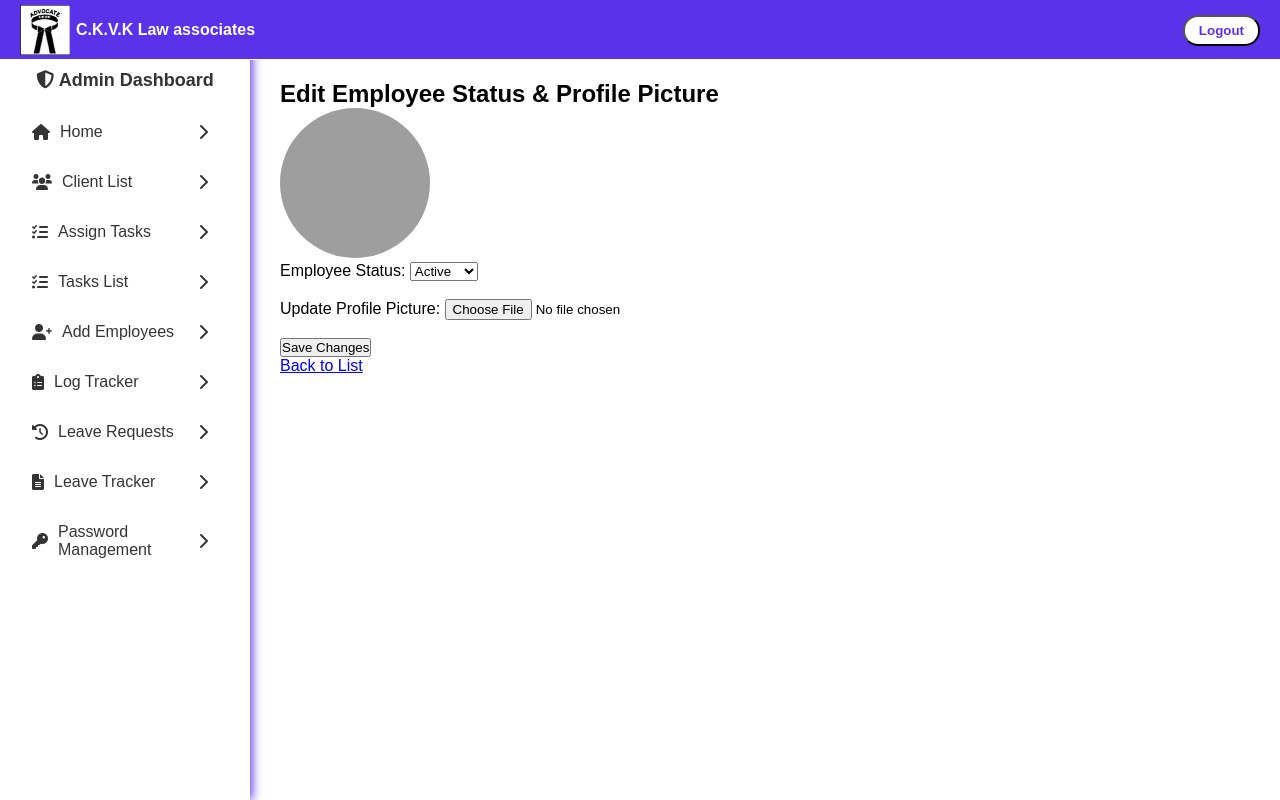
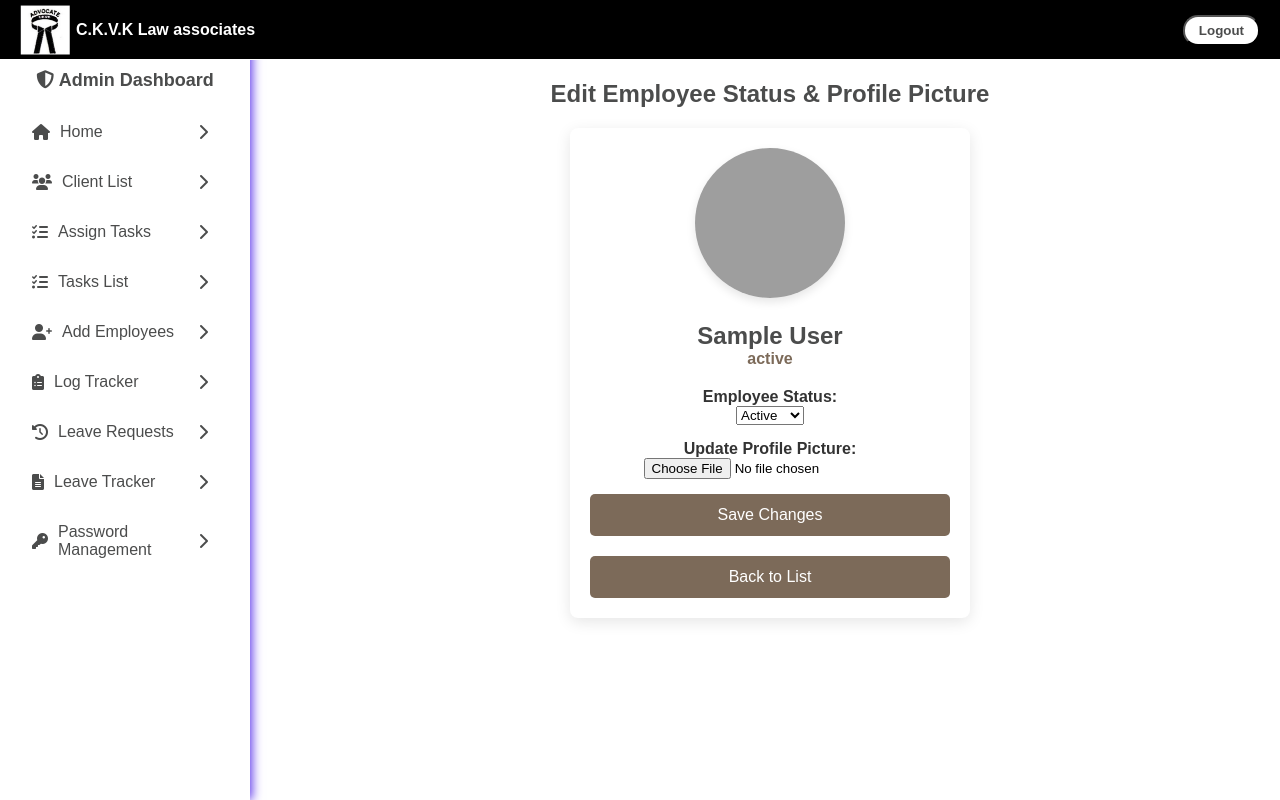
Before and after one commit to vinaykalwala/ClientKyc, a Django app: page /edit-status/1/ in a window 1280 px wide. Run offline with Django 5.2, Linux system fonts and the light colour scheme; the visitor is signed in with stand-in values (Sample User, id 1); data comes from the database, SQL or seed files in the repository; grey boxes are pictures that could not be loaded.

Commit message:
Design changes done

```diff
--- a/templates/edit_employee_status.html
+++ b/templates/edit_employee_status.html
@@ -1,23 +1,95 @@
 {% extends "base.html" %} {% block content %}
-<h2>Edit Employee Status & Profile Picture</h2>
 
-<!-- Display Current Profile Picture -->
-{% if user.profile_picture %}
-<img src="{{ user.profile_picture.url }}" alt="Profile Picture" style="width: 150px; height: 150px; border-radius: 50%;"> {% else %}
-<img src="/static/default_profile.png" alt="Default Profile Picture" style="width: 150px; height: 150px; border-radius: 50%;"> {% endif %}
+<style>
+    .profile-card {
+        max-width: 400px;
+        margin: auto;
+        background: #ffffff;
+        padding: 20px;
+        border-radius: 8px;
+        box-shadow: 0px 4px 15px rgba(0, 0, 0, 0.1);
+        text-align: center;
+    }
 
-<form method="POST" enctype="multipart/form-data">
-    {% csrf_token %}
+    .profile-picture {
+        width: 150px;
+        height: 150px;
+        border-radius: 50%;
+        box-shadow: 0px 4px 10px rgba(0, 0, 0, 0.1);
+        margin-bottom: 10px;
+    }
 
-    <label for="id_employee_status">Employee Status:</label> {{ form.employee_status }}
+    .profile-name {
+        color: #4B4C4C;
+        margin-top: 10px;
+        font-size: 1.5em;
+        font-weight: bold;
+    }
 
-    <br><br>
+    .profile-status {
+        color: #7C6A59;
+        font-weight: bold;
+        margin-bottom: 15px;
+    }
 
-    <label for="id_profile_picture">Update Profile Picture:</label> {{ form.profile_picture }}
+    .form-label {
+        font-weight: bold;
+        color: #333;
+        display: block;
+        margin-top: 10px;
+    }
 
-    <br><br>
+    .submit-btn, .back-link a {
+        background-color: #7C6A59;
+        color: white;
+        border: none;
+        padding: 12px 20px;
+        border-radius: 5px;
+        cursor: pointer;
+        font-size: 1em;
+        width: 100%;
+        text-align: center;
+        display: inline-block;
+        text-decoration: none;
+    }
 
-    <button type="submit">Save Changes</button>
-</form>
+    .submit-btn:hover, .back-link a:hover {
+        background-color: #5a4d3f;
+    }
 
-<a href="{% url 'user_list' %}">Back to List</a> {% endblock %}
+    .edit-form {
+        margin-top: 20px;
+    }
+</style>
+
+<h2 style="text-align: center; color: #4B4C4C; margin-bottom: 20px;">Edit Employee Status & Profile Picture</h2>
+
+<div class="profile-card">
+    {% if user.profile_picture %}
+    <img src="{{ user.profile_picture.url }}" alt="Profile Picture" class="profile-picture">
+    {% else %}
+    <img src="/static/default_profile.png" alt="Profile Picture" class="profile-picture">
+    {% endif %}
+
+    <h3 class="profile-name">{{ user.first_name }} {{ user.last_name }}</h3>
+    <p class="profile-status">{{ form.employee_status.value }}</p>
+
+    <!-- Edit Form -->
+    <form method="POST" enctype="multipart/form-data" class="edit-form">
+        {% csrf_token %}
+
+        <label for="id_employee_status" class="form-label">Employee Status:</label>
+        <div style="margin-bottom: 15px;">{{ form.employee_status }}</div>
+
+        <label for="id_profile_picture" class="form-label">Update Profile Picture:</label>
+        <div style="margin-bottom: 15px;">{{ form.profile_picture }}</div>
+
+        <button type="submit" class="submit-btn">Save Changes</button>
+        <div class="back-link" style="text-align: center; margin-top: 20px;">
+            <a href="{% url 'user_list' %}">Back to List</a>
+        </div>
+    </form>
+</div>
+
+
+{% endblock %}
--- a/templates/home.html
+++ b/templates/home.html
@@ -14,7 +14,7 @@
             display: flex;
             justify-content: space-between;
             align-items: center;
-            background: rgba(89, 50, 234, 1);
+            background: #000;
             color: white;
             padding: 10px 20px;
         }
@@ -26,7 +26,7 @@
             padding: 6px 14px;
             border-radius: 15px;
             font-weight: 600;
-            color: rgba(89, 50, 234, 1);
+            color: #4B4C4C;
             background-color: #fff;
             outline: none;
         }
@@ -72,7 +72,7 @@
             border-radius: 10px;
         }
         .title {
-            color: rgba(89, 50, 234, 1);
+            color: #4B4C4C;
         }
         p {
             font-size: 16px;
--- a/templates/includes/header.html
+++ b/templates/includes/header.html
@@ -16,7 +16,7 @@
             font-family: sans-serif;
             align-items: center;
             justify-content: space-between;
-            background: rgba(89, 50, 234, 1);
+            background: #000;
             height: 60px;
             padding: 0 20px;
             color: #fff;
@@ -49,7 +49,7 @@
             padding: 6px 14px;
             border-radius: 15px;
             font-weight: 600;
-            color: rgba(89, 50, 234, 1);
+            color: #4B4C4C;
             background-color: #fff;
             outline: none;
         }
--- a/templates/includes/sidebar.html
+++ b/templates/includes/sidebar.html
@@ -23,7 +23,7 @@
             position: fixed;
             top: 0;
             left: 0;
-            color: #353434;
+            color: #4B4C4C;
             padding: 20px;
             display: flex;
             flex-direction: column;
@@ -59,7 +59,7 @@
 
         .sidebar ul li:hover,
         .sidebar ul li.active {
-            background: rgba(89, 50, 234, 1);
+            background: #4B4C4C;
             color: #fff;
         }
 
--- a/templates/kyc_form.html
+++ b/templates/kyc_form.html
@@ -12,7 +12,7 @@
     }
     h1, h2 {
         text-align: center;
-        color: rgba(89, 50, 234, 1);
+        color: #4B4C4C;
     }
     .center {
         text-align: center;
@@ -43,8 +43,8 @@
         cursor: pointer;
         text-align: center;
     }
-    .btn-primary { background: rgba(89, 50, 234, 1); color: white; border: none; }
-    .btn-secondary { background: rgba(89, 50, 234, 1); color: white; border: none; }
+    .btn-primary { background: #7C6A59; color: white; border: none; }
+    .btn-secondary { background: #7C6A59; color: white; border: none; }
     .btn-warning { background: #ffc107; color: black; border: none; }
 </style>
 
--- a/templates/leave_list.html
+++ b/templates/leave_list.html
@@ -12,7 +12,7 @@
 
     h2 {
         text-align: center;
-        color: rgba(89, 50, 234, 1);
+        color: #4B4C4C;
         margin-bottom: 20px;
     }
 
@@ -30,7 +30,7 @@
     }
 
     table th {
-        background-color: rgba(89, 50, 234, 1);
+        background-color: #4B4C4C;
         font-weight: bold;
         color: white;
     }
```
Also changed, not shown: templates/apply_leave.html (+4 -4 lines), templates/associate_dashboard.html (+7 -7 lines), templates/create_task.html (+4 -4 lines), templates/employee_dashboard.html (+51 -11 lines), templates/kyc_detail.html (+6 -3 lines), templates/kyc_list.html (+4 -5 lines), templates/leave_data.html (+7 -7 lines), templates/log_viewer.html (+7 -7 lines), templates/login.html (+5 -5 lines), templates/signup.html (+4 -4 lines), templates/task_list.html (+7 -6 lines), templates/update_task.html (+4 -4 lines), templates/user_list.html (+6 -6 lines), templates/user_portfolio.html (+62 -65 lines).
